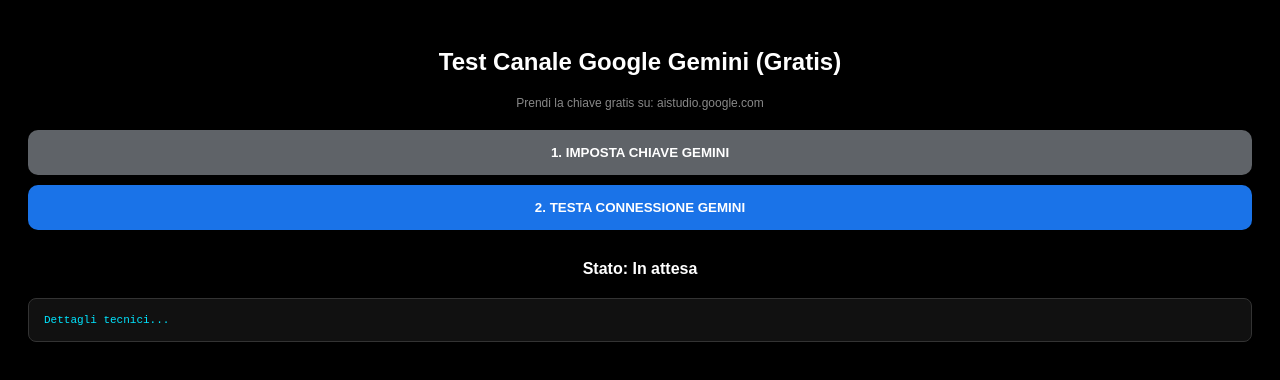
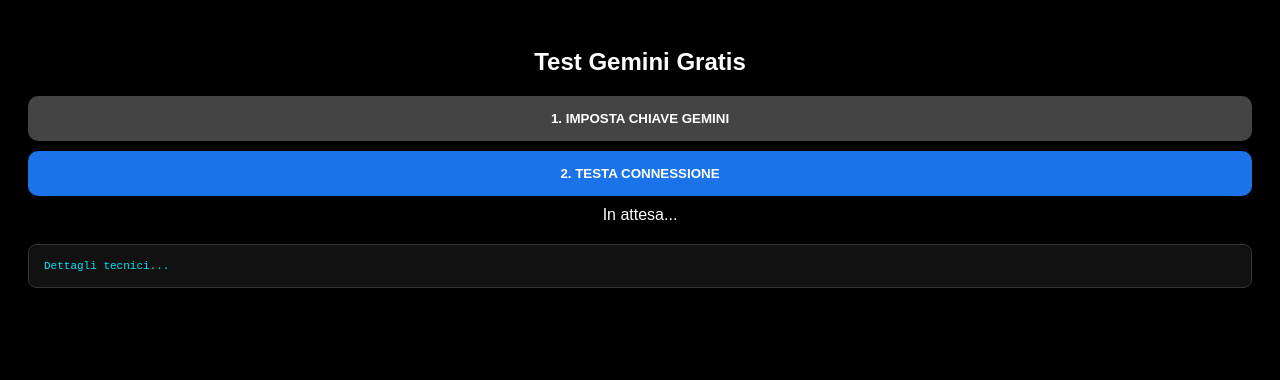
Before and after one commit to alessioserafini89-lgtm/Dieta, a plain HTML site: page index.html in a window 1280 px wide. Drawn offline with Linux system fonts and the light colour scheme.

Commit message:
Update index.html

```diff
--- a/index.html
+++ b/index.html
@@ -3,7 +3,7 @@
 <head>
     <meta charset="UTF-8">
     <meta name="viewport" content="width=device-width, initial-scale=1.0">
-    <title>TEST GEMINI GRATUITO</title>
+    <title>TEST GEMINI DEFINITIVO</title>
     <style>
         body { background: #000; color: #fff; font-family: sans-serif; padding: 20px; text-align: center; }
         .btn { background: #1a73e8; border: none; padding: 15px; border-radius: 10px; font-weight: bold; width: 100%; color: #fff; margin-bottom: 10px; cursor: pointer; }
@@ -11,19 +11,17 @@
     </style>
 </head>
 <body>
-    <h2>Test Canale Google Gemini (Gratis)</h2>
-    <p style="font-size:12px; color:#888; margin-bottom:20px;">Prendi la chiave gratis su: aistudio.google.com</p>
-    <button class="btn" style="background:#5f6368" onclick="setKey()">1. IMPOSTA CHIAVE GEMINI</button>
-    <button class="btn" onclick="runTest()">2. TESTA CONNESSIONE GEMINI</button>
-
-    <div id="status" style="margin-top:20px; font-weight:bold;">Stato: In attesa</div>
+    <h2>Test Gemini Gratis</h2>
+    <button class="btn" style="background:#444" onclick="setKey()">1. IMPOSTA CHIAVE GEMINI</button>
+    <button class="btn" onclick="runTest()">2. TESTA CONNESSIONE</button>
+    <div id="status">In attesa...</div>
     <div id="debug">Dettagli tecnici...</div>
 
 <script>
 const SCRIPT_URL = "INCOLLA_IL_TUO_URL_DI_GOOGLE";
 
 function setKey() {
-    const k = prompt("Incolla la chiave API di Google Gemini:");
+    const k = prompt("Incolla la chiave API di Google Gemini (da aistudio.google.com):");
     if(k) localStorage.setItem('gemini_key', k);
 }
 
@@ -33,33 +31,27 @@
     const debug = document.getElementById('debug');
     if(!key) return alert("Inserisci la chiave!");
 
-    status.innerText = "Chiamando Gemini...";
-    status.style.color = "#ff9f0a";
-
+    status.innerText = "Chiamata a Google...";
     try {
         const response = await fetch(SCRIPT_URL, {
             method: 'POST',
-            body: JSON.stringify({
-                action: 'proxyAI',
-                key: key,
-                prompt: 'Rispondi solo con la frase "GEMINI FUNZIONA"'
-            })
+            body: JSON.stringify({ action: 'proxyAI', key: key, prompt: 'Rispondi con "OK"' })
         });
 
-        const rawData = await response.text();
-        debug.innerText = "RISPOSTA GOOGLE:\n" + rawData;
-        const data = JSON.parse(rawData);
+        const text = await response.text();
+        debug.innerText = "RISPOSTA:\n" + text;
 
-        if (data.candidates && data.candidates[0].content) {
-            status.innerText = "SUCCESSO! Gemini ha risposto.";
-            status.style.color = "#32d74b";
+        if (text.startsWith("<!DOCTYPE html>")) {
+            status.innerText = "ERRORE: Lo script Google è configurato male (Permessi!).";
         } else {
-            status.innerText = "ERRORE: Controlla il Debug.";
-            status.style.color = "#ff453a";
+            const data = JSON.parse(text);
+            if(data.candidates) {
+                status.innerText = "FUNZIONA! Gemini ha risposto.";
+                status.style.color = "#32d74b";
+            }
         }
     } catch (e) {
-        status.innerText = "ERRORE DI RETE";
-        debug.innerText = e.toString();
+        status.innerText = "ERRORE: " + e.message;
     }
 }
 </script>
```
